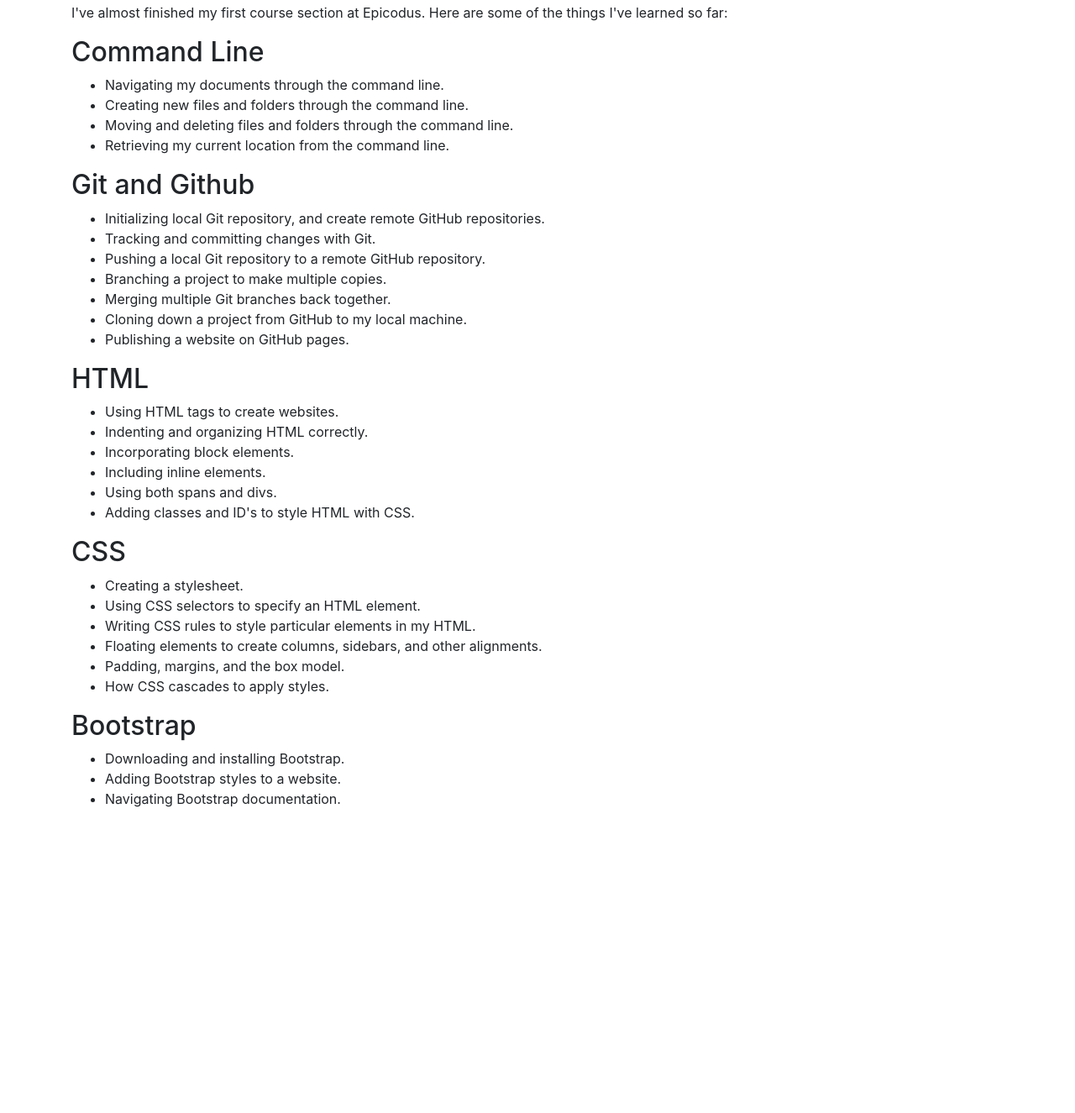
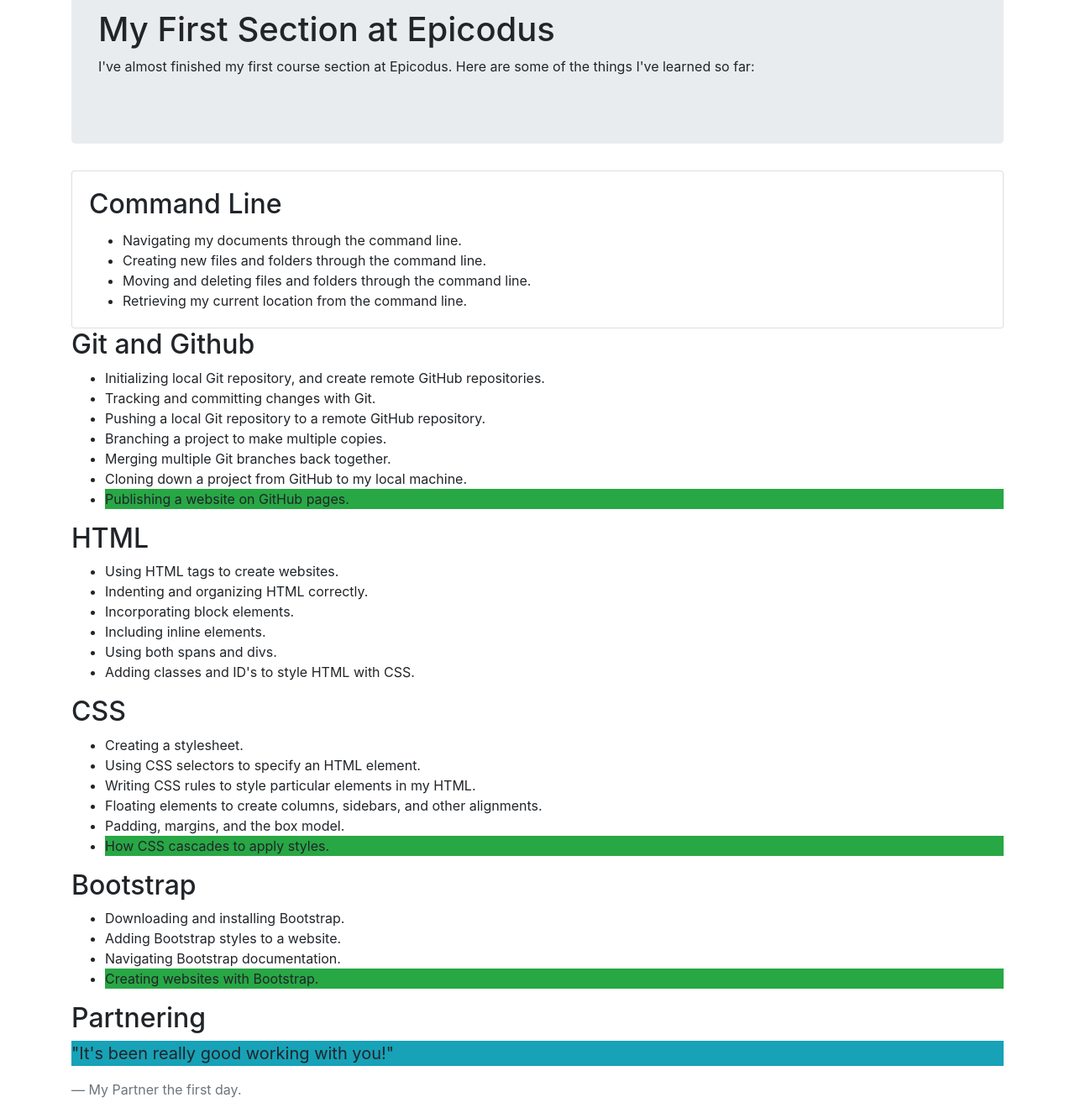
Before and after one commit to Mafer1017/section-in-review, a plain HTML site: page index.html in a window 1280 px wide. Shown: the part 53-1378 px from the top of the page at 84% size. Before the commit the page ends 1032 px from the top, so only its background shows below. Drawn offline with Linux system fonts and the light colour scheme.

Commit message:
add Bootstrap styles to command line, quote, and specific lines.

```diff
--- a/index.html
+++ b/index.html
@@ -6,15 +6,21 @@
 </head>
 <body>
   <div class="container">
+    <div class="jumbotron">
       <h1>My First Section at Epicodus</h1>
       <p>I've almost finished my first course section at Epicodus. Here are some of the things I've learned so far:</p>
-  <h2>Command Line</h2>
-  <ul>
+    </div>
+  <div class="card">
+    <div class="card-body">
+      <h2 class="card-title">Command Line</h2>
+        <ul class="card-text">
           <li>Navigating my documents through the command line.</li>
           <li>Creating new files and folders through the command line.</li>
           <li>Moving and deleting files and folders through the command line.</li>
           <li>Retrieving my current location from the command line.</li>
         </ul>
+      </div>
+    </div>
   <h2>Git and Github</h2>
   <ul>
     <li>Initializing local Git repository, and create remote GitHub repositories.</li>
@@ -23,7 +29,7 @@
     <li>Branching a project to make multiple copies.</li>
     <li>Merging multiple Git branches back together.</li>
     <li>Cloning down a project from GitHub to my local machine.</li>
-    <li>Publishing a website on GitHub pages.</li>
+    <li class="bg-success">Publishing a website on GitHub pages.</li>
   </ul>
   <h2>HTML</h2>
   <ul>
@@ -41,14 +47,20 @@
     <li>Writing CSS rules to style particular elements in my HTML.</li>
     <li>Floating elements to create columns, sidebars, and other alignments.</li>
     <li>Padding, margins, and the box model.</li>
-    <li>How CSS cascades to apply styles.</li>
+    <li class="bg-success">How CSS cascades to apply styles.</li>
   </ul>
   <h2>Bootstrap</h2>
   <ul>
     <li>Downloading and installing Bootstrap.</li>
     <li>Adding Bootstrap styles to a website.</li>
     <li>Navigating Bootstrap documentation.</li>
+    <li class="bg-success">Creating websites with Bootstrap.</li>
   </ul>
+  <h2>Partnering</h2>
+  <blockquote class="blockquote">
+    <p class="bg-info">"It's been really good working with you!"</p>
+    <footer class="blockquote-footer">My Partner the first day.</footer>
+  </blockquote>
   </div>
 </body>
 </html>
```
Lines whose indentation alone changed are shown as unchanged.
